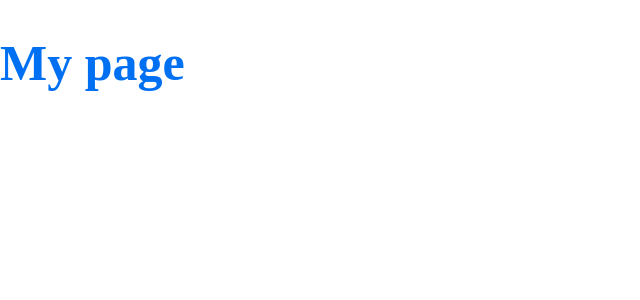
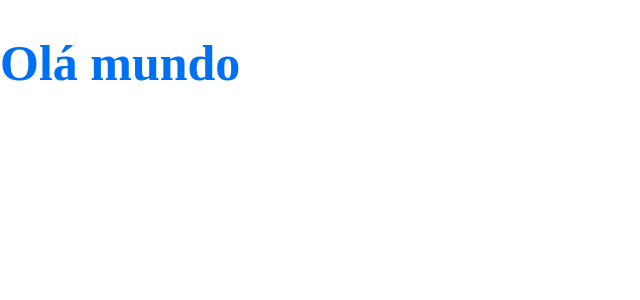
Before and after one commit to marinhomateus/orkut, a Next.js app: page / in a window 1280 px wide. Shown: the top 300 px of the page, without its empty margins (0-640 px from the left). Built offline with nearby package versions, Linux system fonts and the light colour scheme.

Commit message:
olá mundo

```diff
--- /dev/null
+++ b/models.json
@@ -0,0 +1 @@
+[{"analyzerName":"intellisense-members","languageName":"javascript","identity":{"modelId":"1A3F919CD5B7725108B03C349630A1C82B03","outputId":"4A84987F2428442A9EC84563BB2BC063","modifiedTimeUtc":"2020-09-28T23:11:53.754Z"},"filePath":"1A3F919CD5B7725108B03C349630A1C82B03_4A84987F2428442A9EC84563BB2BC063","lastAccessTimeUtc":"2021-07-14T16:31:58.366Z"}]
--- a/pages/index.js
+++ b/pages/index.js
@@ -6,5 +6,5 @@ const Title = styled.h1`
 `
 
 export default function Home() {
-  return <Title>My page</Title>
+  return <Title>Olá mundo</Title>
 }
```
Also changed, not shown: 1 other file (tests, documents, lock files or other folders).
